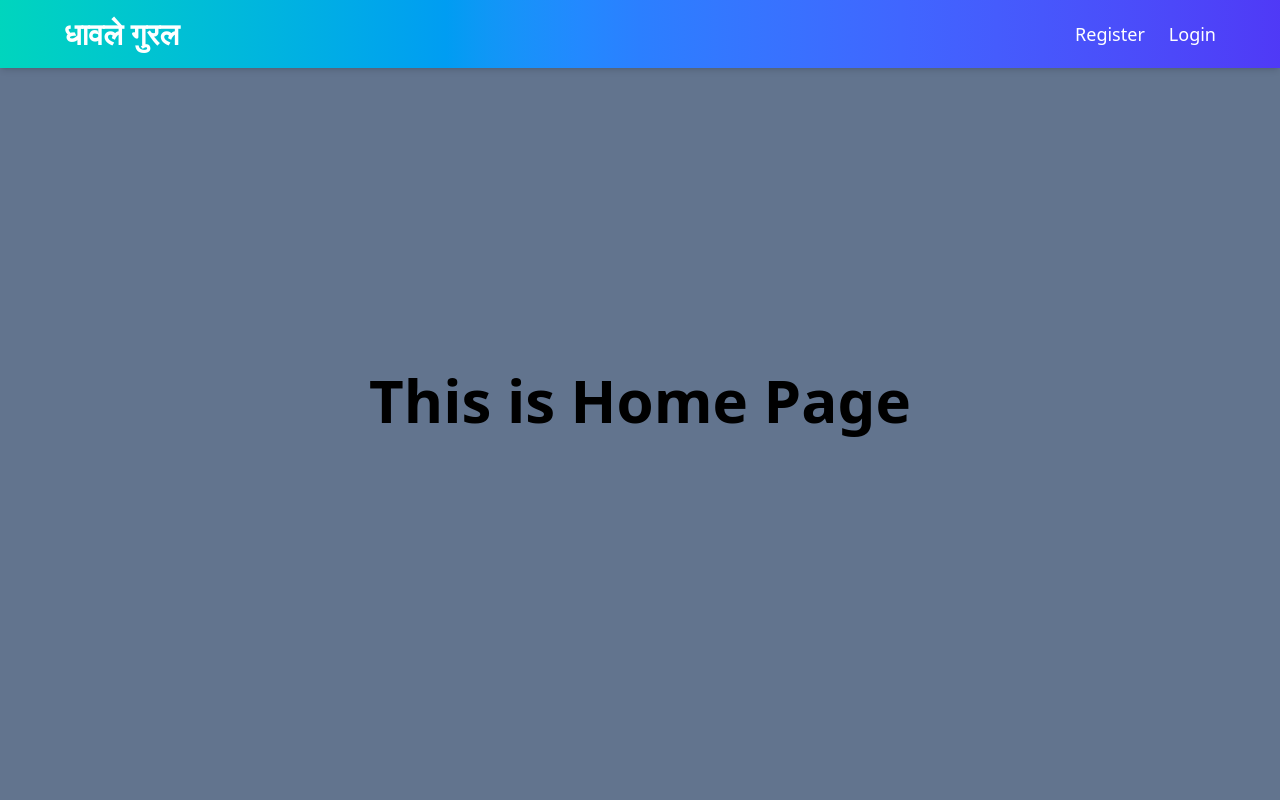
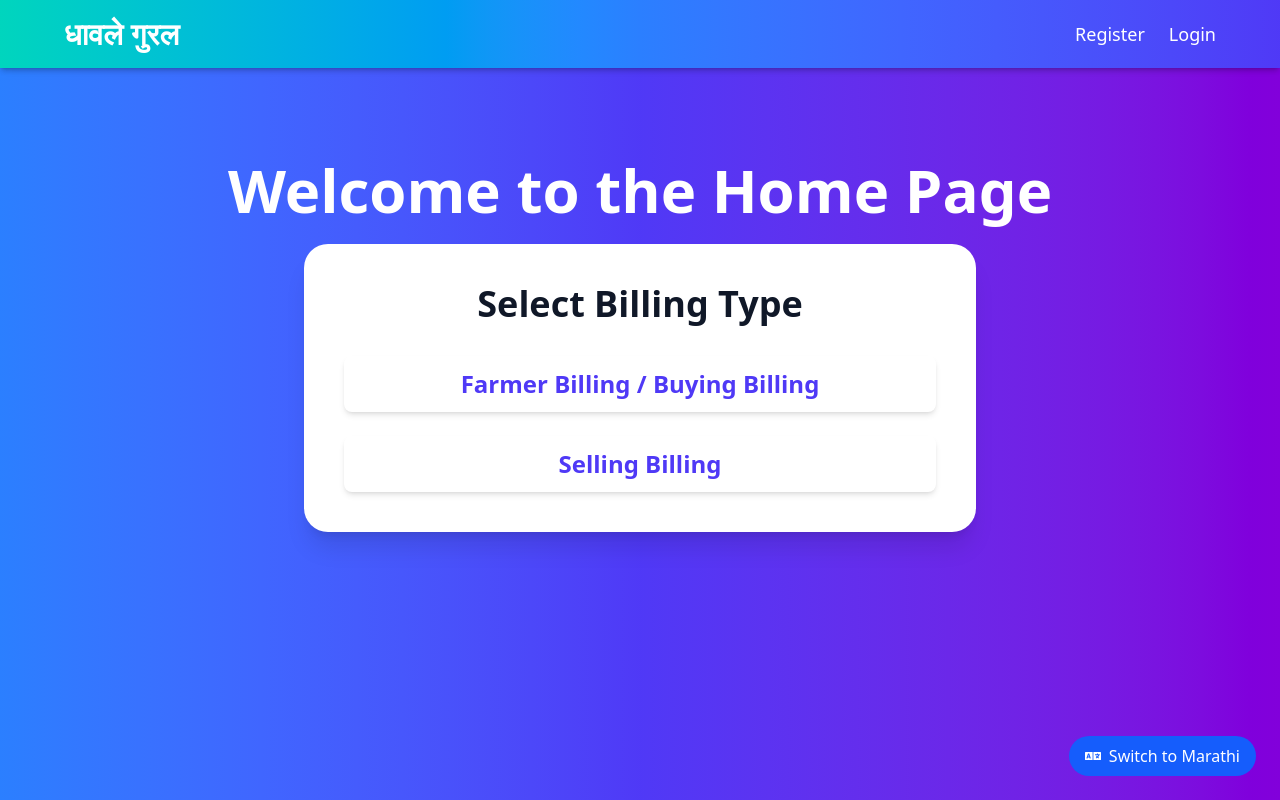
Before and after one commit to Adi56a/SugarCaneBillingSoftware, a React (Vite) app in the folder Frontend/: page / in a window 1280 px wide. Built offline with nearby package versions, Linux system fonts and the light colour scheme.

Commit message:
home page updated for language switch button at the bottom

```diff
--- a/Frontend/src/pages/Home.jsx
+++ b/Frontend/src/pages/Home.jsx
@@ -1,11 +1,75 @@
-import React from 'react'
+import React, { useState } from 'react';
+import { Link } from 'react-router-dom'; // If you're using react-router for routing
+import { FaLanguage } from 'react-icons/fa'; // For Language Toggle Icon
+import Header from '../components/Header'; // Import Header component
 
 const Home = () => {
+  // Get the language from localStorage, default to 'en' if not set
+  const [language, setLanguage] = useState(localStorage.getItem('language') || 'en');
+
+  // Handle language toggle
+  const toggleLanguage = () => {
+    const newLanguage = language === 'en' ? 'mr' : 'en';
+    setLanguage(newLanguage);
+    localStorage.setItem('language', newLanguage); // Save the language to localStorage
+  };
+
   return (
     <>
-     <div className='bg-slate-500 font-bold text-6xl flex h-[100vh] items-center justify-center'>This is Home Page</div>
-     </>
-  )
-}
+      {/* Include Header Component */}
+      <Header />
 
-export default Home
+      <div className="min-h-screen bg-gradient-to-r from-blue-500 via-indigo-600 to-purple-700 text-white font-sans pt-20"> {/* Added pt-20 for padding top */}
+
+        {/* Main Content Section */}
+        <div className="flex flex-col items-center justify-start space-y-6 py-20">
+
+          {/* Heading */}
+          <h1 className="text-6xl font-extrabold text-center">
+            {language === 'en' ? 'Welcome to the Home Page' : 'होम पेजवर आपले स्वागत आहे'}
+          </h1>
+
+          {/* Options Section */}
+          <div className="bg-white text-gray-900 p-10 rounded-3xl shadow-xl max-w-2xl w-full transform transition hover:scale-105 duration-300">
+            <h2 className="text-4xl text-center font-semibold mb-8">
+              {language === 'en' ? 'Select Billing Type' : 'बिलिंग प्रकार निवडा'}
+            </h2>
+
+            {/* Farmer / Buying Billing Option */}
+            <div className="mb-6 hover:shadow-xl transition-all ease-in-out duration-300">
+              <Link
+                to="/farmer-billing"
+                className="block text-2xl text-indigo-600 font-semibold text-center py-3 px-6 rounded-lg shadow-md hover:bg-indigo-100 transition duration-200"
+              >
+                {language === 'en' ? 'Farmer Billing / Buying Billing' : 'शेतकरी बिलिंग / खरेदी बिलिंग'}
+              </Link>
+            </div>
+
+            {/* Selling Billing Option */}
+            <div className="hover:shadow-xl transition-all ease-in-out duration-300">
+              <Link
+                to="/selling-billing"
+                className="block text-2xl text-indigo-600 font-semibold text-center py-3 px-6 rounded-lg shadow-md hover:bg-indigo-100 transition duration-200"
+              >
+                {language === 'en' ? 'Selling Billing' : 'विक्री बिलिंग'}
+              </Link>
+            </div>
+          </div>
+        </div>
+      </div>
+
+      {/* Language Toggle Button - Positioned at the bottom */}
+      <div className="fixed bottom-6 right-6 flex items-center space-x-2">
+        <button
+          onClick={toggleLanguage}
+          className="flex items-center space-x-2 bg-blue-600 text-white py-2 px-4 rounded-full hover:bg-blue-700 transition ease-in-out duration-300"
+        >
+          <FaLanguage />
+          <span>{language === 'en' ? 'Switch to Marathi' : 'Switch to English'}</span>
+        </button>
+      </div>
+    </>
+  );
+};
+
+export default Home;
```
